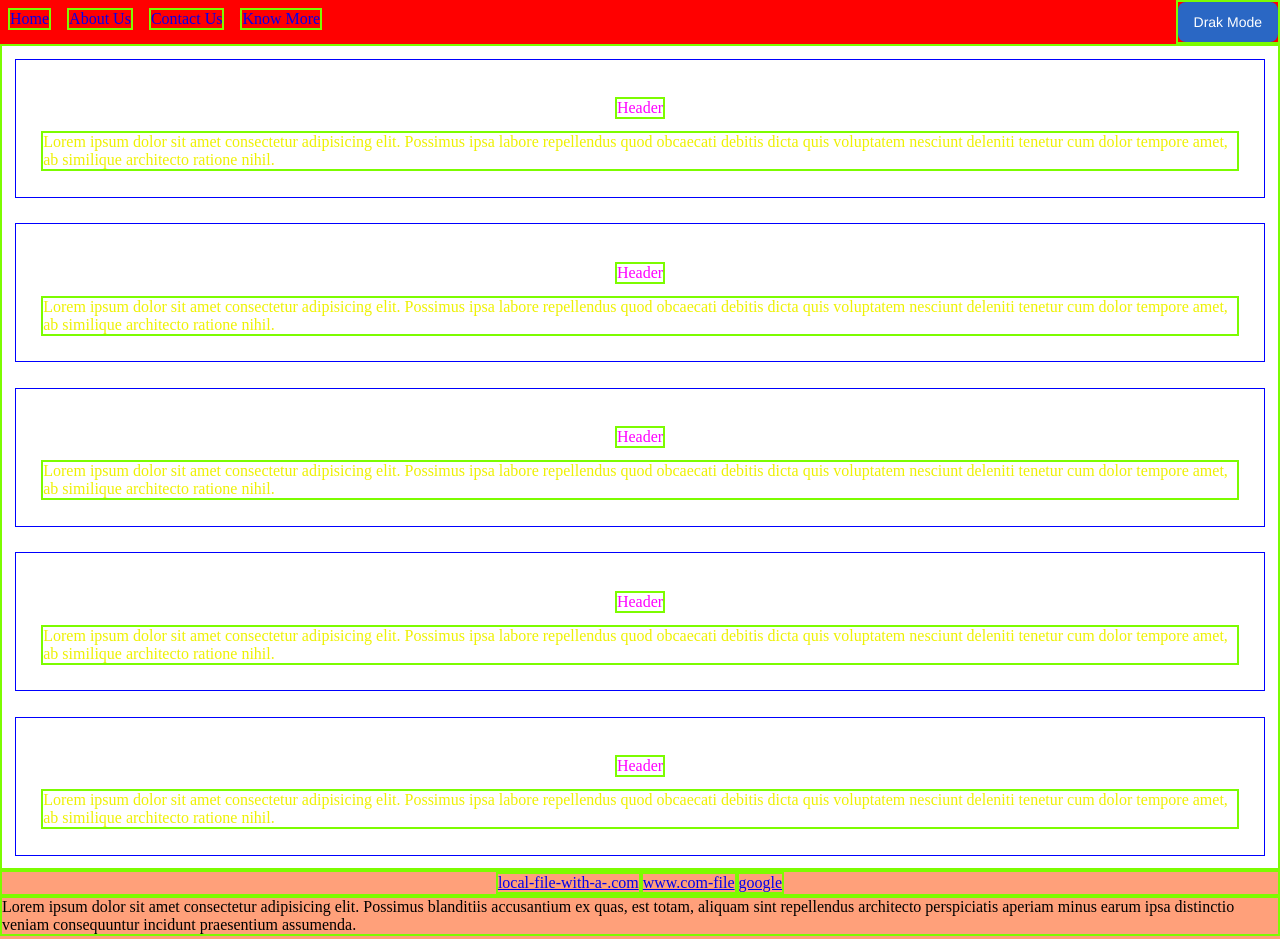
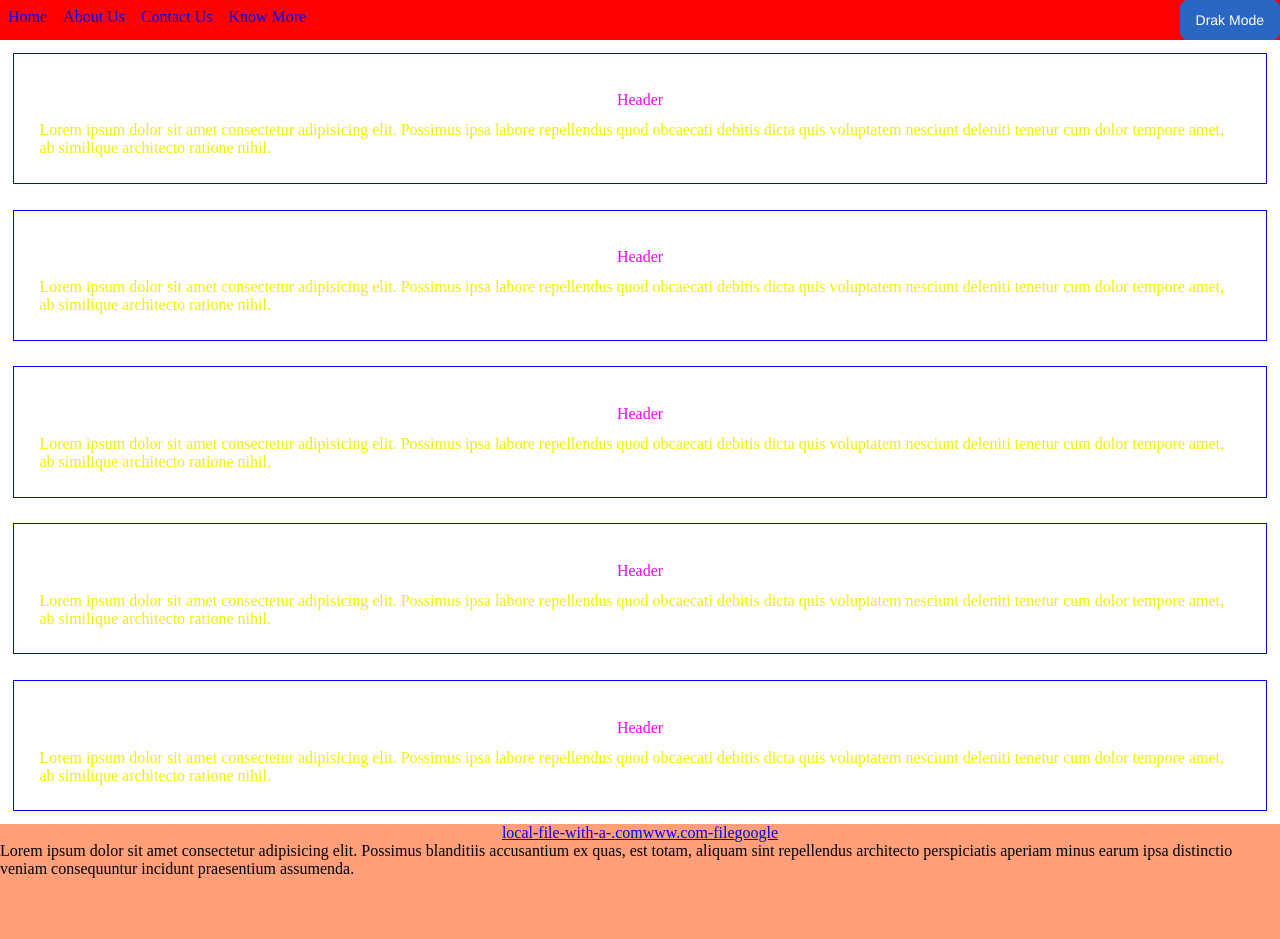
Before and after one commit to JatinKumarKushwaha/notesapp, a plain HTML site: page index.html in a window 1280 px wide. Shown: the top 939 px of the page. Drawn offline with Linux system fonts and the light colour scheme.

Commit message:
removed border

```diff
--- a/src/style.css
+++ b/src/style.css
@@ -5,7 +5,7 @@
 @import url(ui/footer.css);
 
 div {
-	border: 2px solid #7cfc00;
+	/* border: 2px solid #7cfc00; */
 }
 
 html,
```
